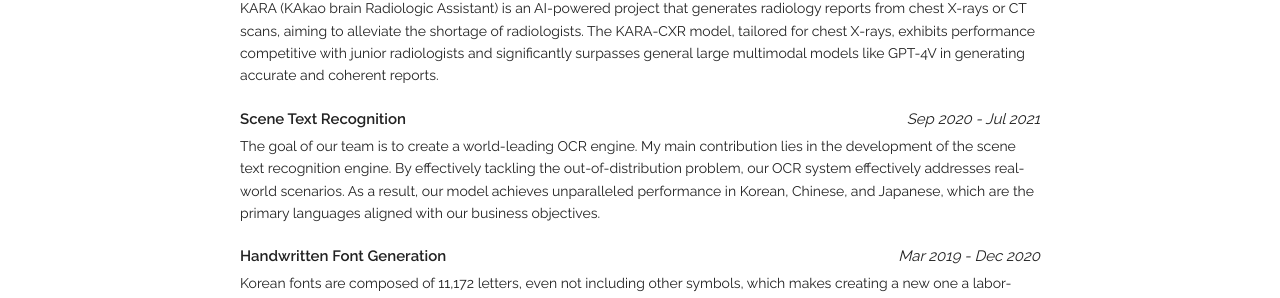
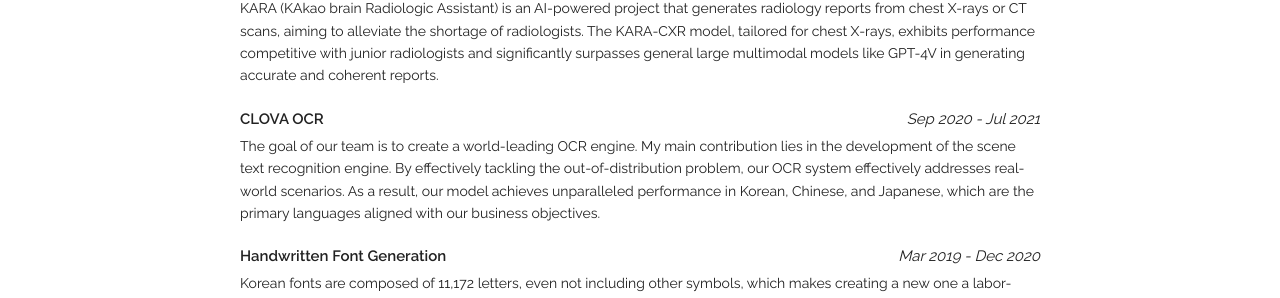
Before and after one commit to junbumcha/junbumcha.github.io, a Jekyll site: the page built from index.html, in a window 1280 px wide and 900 px high, scrolled down 1892 px. Shown: the part 150-448 px from the top of the window. Built offline with Jekyll 4.4.1, drawn with Linux system fonts in a browser that asks for light colours; some web fonts are replaced.

Commit message:
Update OCR project title

```diff
--- a/_data/projects.yaml
+++ b/_data/projects.yaml
@@ -21,7 +21,7 @@
   #   date: Jun 2022 - Sep 2022
   #   selected: n
 
-  - title: "Scene Text Recognition"
+  - title: "CLOVA OCR"
     # affiliation: NAVER CLOVA, OCR team
     content: "The goal of our team is to create a world-leading OCR engine. My main contribution lies in the development of the scene text recognition engine. By effectively tackling the out-of-distribution problem, our OCR system effectively addresses real-world scenarios. As a result, our model achieves unparalleled performance in Korean, Chinese, and Japanese, which are the primary languages aligned with our business objectives."
     date: Sep 2020 - Jul 2021
```
